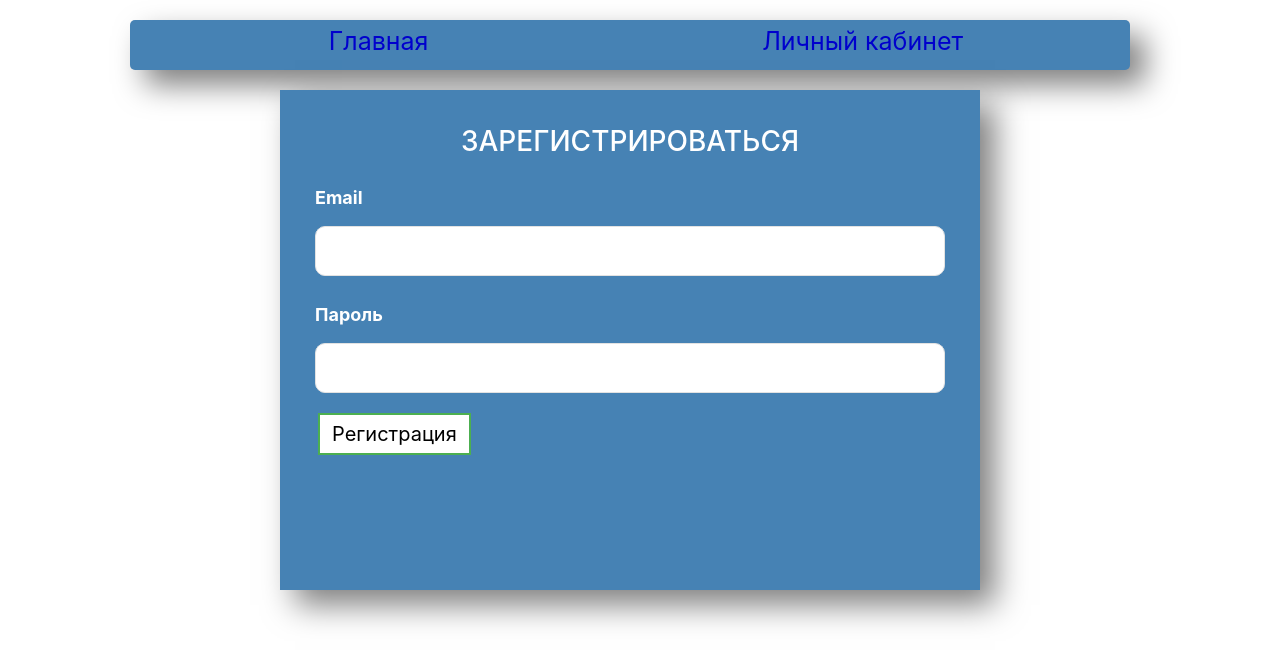
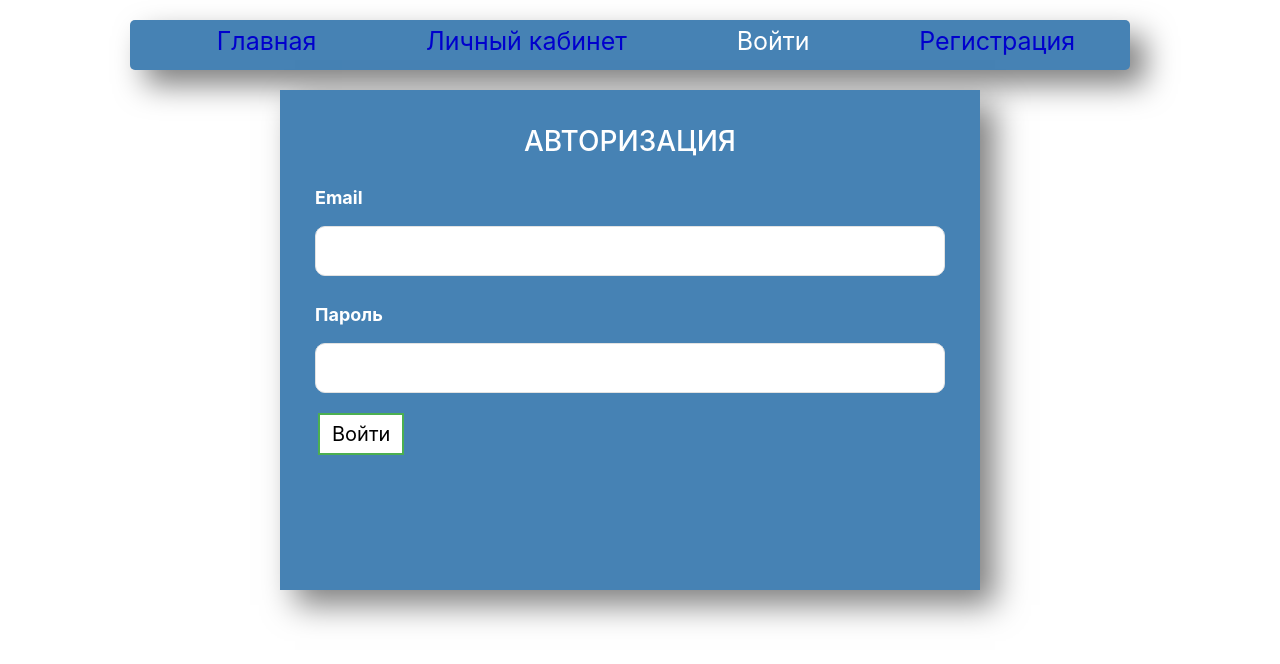
Before and after one commit to Rus85/cryptocurrency-exchange-rate-react-app, a React (Create React App) app: page /signin in a window 1280 px wide. Shown: the top 664 px of the page. Built offline with nearby package versions, Linux system fonts and the light colour scheme.

Commit message:
auth and reg implementation

```diff
--- a/src/components/app/App.js
+++ b/src/components/app/App.js
@@ -2,22 +2,21 @@ import { BrowserRouter as Router, Route, Routes } from 'react-router-dom';
 import Header from '../header/Header';
 import LinearChartContainer from '../charts/linearChart/LinearChartContainer';
 import Breifcase from '../breifcase/Breifcase';
-// import MainPage from '../pages/MainPage';
+import SignUpForm from '../form/SignUpForm';
+import SignInForm from '../form/SignInForm';
 import './app.css'
-import AuthForm from '../auth/AuthForm';
-
-
 
 const App = () => {
     return (
         <Router>
             <div className="app">
                 <Header />
-                <AuthForm/>
                 <main>
                     <Routes>
                         <Route path='/' element={<LinearChartContainer />} />
                         <Route path='/breifcase' element={<Breifcase />} />
+                        <Route path='/signup' element={<SignUpForm />} />
+                        <Route path='/signin' element={<SignInForm />} />
                     </Routes>
                 </main>
             </div>
--- /dev/null
+++ b/src/components/form/SignInForm.js
@@ -0,0 +1,26 @@
+import { useNavigate } from 'react-router-dom'
+import GeneralForm from './general-form/GeneralForm'
+import axios from 'axios'
+
+
+const SignInForm = () => {
+
+    async function AuthApiComponent(authData) {
+
+        const response = await axios.post('https://identitytoolkit.googleapis.com/v1/accounts:signInWithPassword?key=AIzaSyAmWKRtnIdSgO7HhmrSTG4H6EpkrcphvYc', authData)
+        console.log((JSON.stringify(response.data, null, 2)))
+    }
+
+    return (
+
+        <div>
+            <GeneralForm
+                title={'Авторизация'}
+                btnName={'Войти'}
+                authApi={AuthApiComponent}
+            />
+        </div>
+    )
+}
+
+export default SignInForm
--- /dev/null
+++ b/src/components/form/SignUpForm.js
@@ -0,0 +1,26 @@
+import { useNavigate } from 'react-router-dom'
+import GeneralForm from './general-form/GeneralForm'
+import axios from 'axios'
+
+
+const SignUpForm = () => {
+
+    async function AuthApiComponent(authData) {
+
+        const response = await axios.post('https://identitytoolkit.googleapis.com/v1/accounts:signUp?key=AIzaSyAmWKRtnIdSgO7HhmrSTG4H6EpkrcphvYc', authData)
+        console.log((JSON.stringify(response.data, null, 2)))
+    }
+
+    return (
+
+        <div>
+            <GeneralForm
+            title={'Регистрация'}
+            btnName={'Регистрация'}
+            authApi={AuthApiComponent}
+            />
+        </div>
+    )
+}
+
+export default SignUpForm
--- a/src/components/auth/AuthForm.js
+++ b/src/components/form/general-form/GeneralForm.js
@@ -1,22 +1,8 @@
 import { Formik, Form, Field, ErrorMessage } from 'formik'
 import * as Yup from 'yup'
 import './form.css'
-import axios from 'axios'
 
-
-const AuthForm = () => {
-
-    // async function signInHandler(authData) {
-
-    //     const response = await axios.post('https://identitytoolkit.googleapis.com/v1/accounts:signInWithPassword?key=AIzaSyAmWKRtnIdSgO7HhmrSTG4H6EpkrcphvYc', authData)
-    //     console.log((JSON.stringify(response.data, null, 2)))
-    // }
-
-    async function signUpHandler(regData) {
-
-        const response = await axios.post('https://identitytoolkit.googleapis.com/v1/accounts:signUp?key=AIzaSyAmWKRtnIdSgO7HhmrSTG4H6EpkrcphvYc', regData)
-        console.log((JSON.stringify(response.data, null, 2)))
-    }
+const GeneralForm = (props) => {
 
     return (
 
@@ -36,12 +22,12 @@ const AuthForm = () => {
                     .min(3, 'Минимум 3 символа')
             })}
 
-            onSubmit={values => console.log(signUpHandler(values))}
+            onSubmit={values => props.authApi(values)}
         >
 
             <div className="form-block">
                 <Form className="form">
-                    <h2>Зарегистрироваться</h2>
+                    <h2>{props.title}</h2>
                     <label htmlFor="email">Email</label>
                     <Field
                         id='email'
@@ -56,11 +42,11 @@ const AuthForm = () => {
                         type='password'
                     />
                     <ErrorMessage className='error' name='password' component='div' />
-                    <button type="submit">Регистрация</button>
+                    <button type="submit">{props.btnName}</button>
                 </Form>
             </div>
         </Formik>
     )
 }
 
-export default AuthForm
+export default GeneralForm
--- a/src/components/header/Header.js
+++ b/src/components/header/Header.js
@@ -16,6 +16,16 @@ const Header = () => {
                             style={({ isActive }) => ({ color: isActive ? '#fff' : '#0000CD' })}
                             to='/breifcase'>Личный кабинет</NavLink>
                     </li>
+                    <li className='menu-item'>
+                        <NavLink className='menu-item-link' end
+                            style={({ isActive }) => ({ color: isActive ? '#fff' : '#0000CD' })}
+                            to='/signin'>Войти</NavLink>
+                    </li>
+                    <li className='menu-item'>
+                        <NavLink className='menu-item-link' end
+                            style={({ isActive }) => ({ color: isActive ? '#fff' : '#0000CD' })}
+                            to='/signup'>Регистрация</NavLink>
+                    </li>
                 </ul>
             </nav>
         </div>
```
Also changed, not shown: src/apiComponents/AuthApiComponent.js (added, +13 -0 lines), src/components/pages/MainPage.js (deleted, +0 -11 lines), src/components/form/general-form/form.css (renamed from src/components/auth/form.css).
